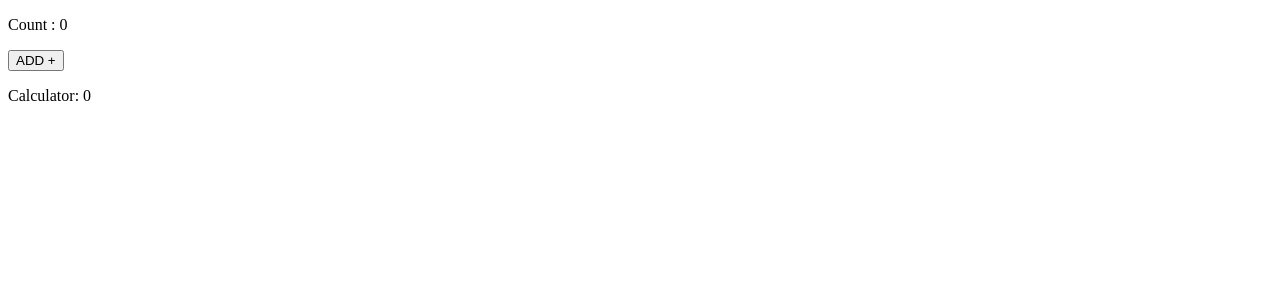
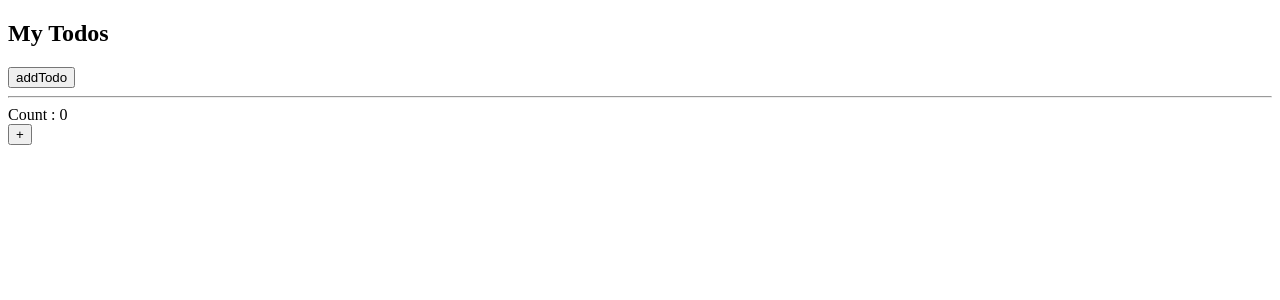
Before and after one commit to atikhasan007/react-practice, a React app: page / in a window 1280 px wide. Shown: the top 300 px of the page. Built offline with nearby package versions, Linux system fonts and the light colour scheme; the HTML template or start-up script is replaced by a standard one.

Commit message:
usecallback useing and problem solve when todo functon is not state or props change then render hoy ei pbl solve

```diff
--- a/src/App.jsx
+++ b/src/App.jsx
@@ -1,12 +1,31 @@
 
 
-import React from "react";
-import Counter from "./MyPractice/UseEffect/Counter";
+import React, { useCallback, useState } from "react";
+import Todos from "./MyPractice/UseCallbackAndUseMemo/Todos";
 export default function App() {
 
+    const [count, setCount] = useState(0);
+    const [todos, setTodos] = useState([]);
+
+  const increment = () =>{
+    setCount((c)=>c+1);
+  }
+
+    const addTodo = useCallback(() =>{
+        setTodos((t)=> [...t, "New Todo"]);
+    },[todos])
+
     return (
-     <div>
-        <Counter/>
+        <div>
+     <Todos  todos={todos} addTodo={addTodo}/>
+
+     <hr/>
+
+        <div>
+            Count : {count}
+            <br/>
+            <button onClick={increment}>+</button>
+        </div>
 
      </div>
     )
--- /dev/null
+++ b/src/MyPractice/UseCallbackAndUseMemo/Todos.jsx
@@ -0,0 +1,23 @@
+
+
+
+import React from 'react';
+ const Todos = ({todos, addTodo}) => {
+    console.log("child render");
+
+  return (
+    <div>
+        <h2>My Todos</h2>
+        {
+            todos.map((todo,index)=>{
+                return <p key={index}>{todo}</p>
+            })
+        }
+
+        <button onClick={addTodo}>addTodo</button>
+
+    </div>
+  )
+}
+
+export default Todos;
```
